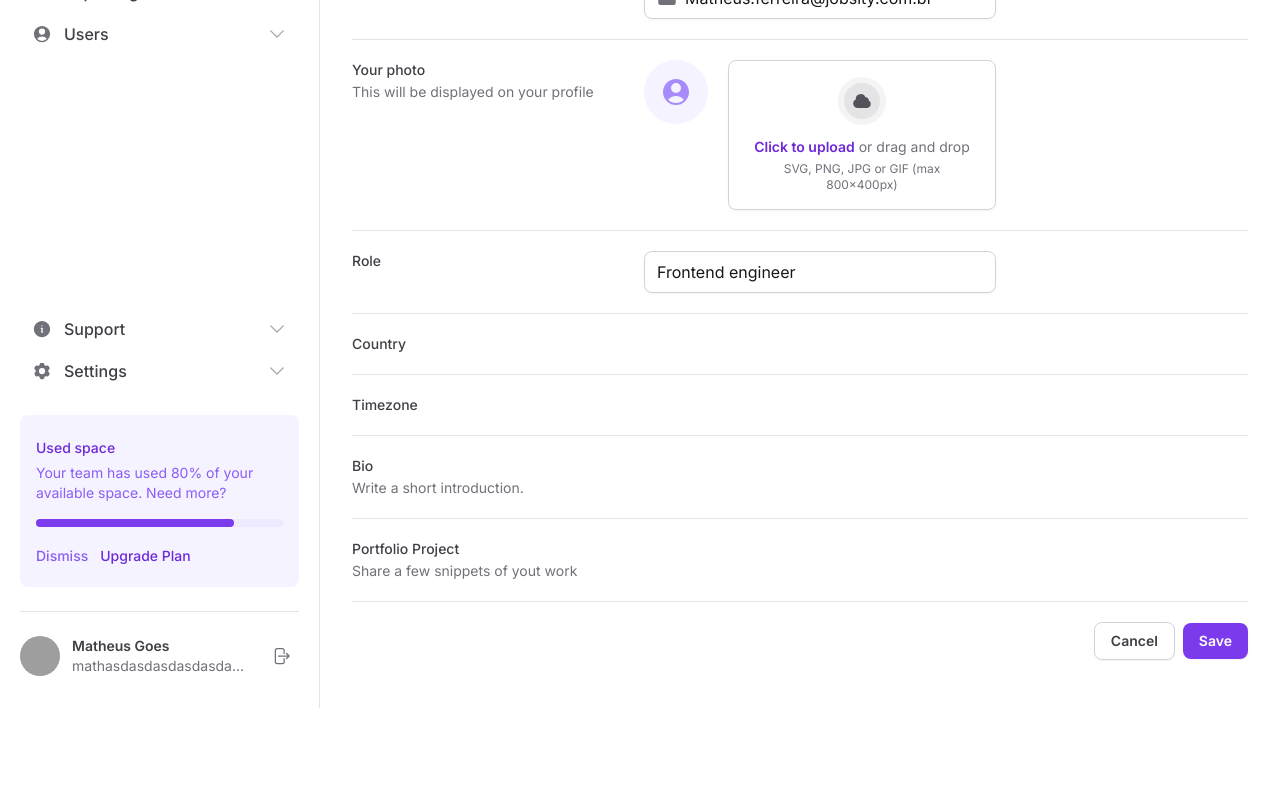
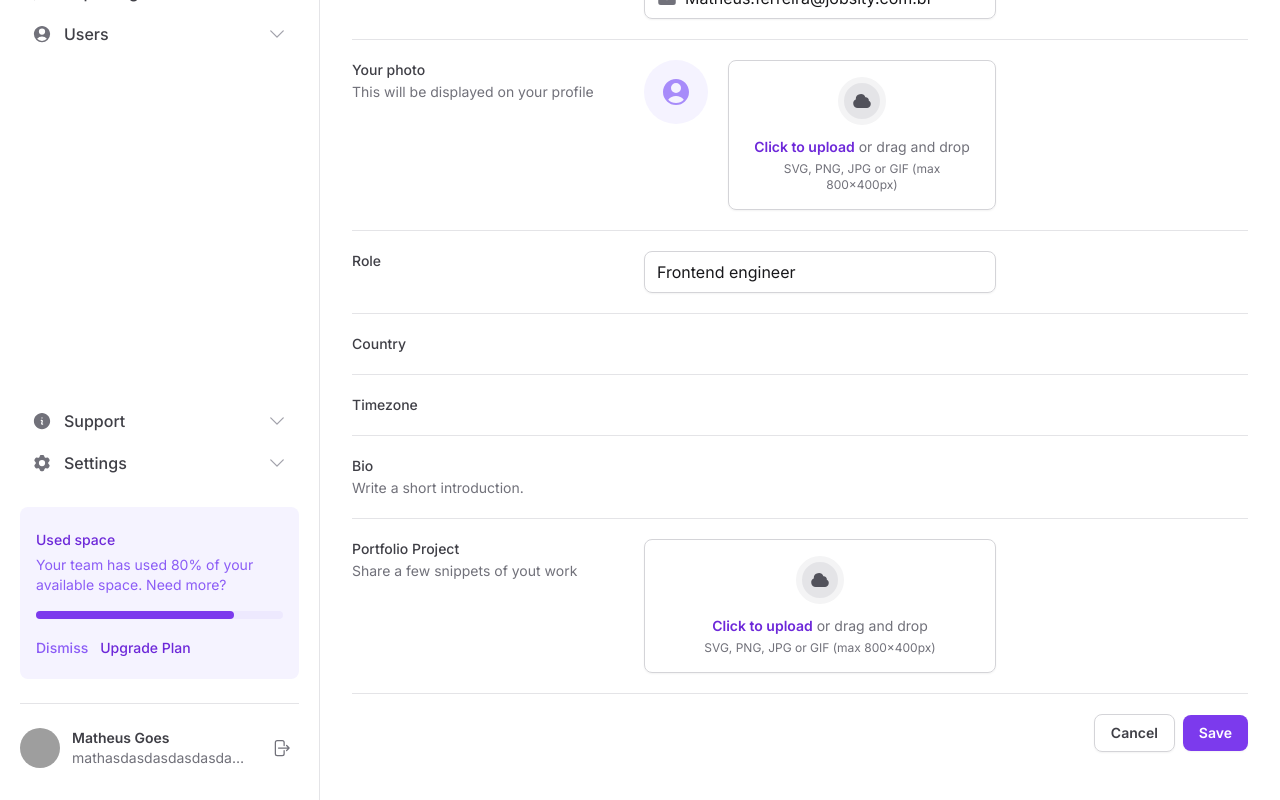
Before and after one commit to Matheus13F/master_tailwindcss, a Next.js app: page / in a window 1280 px wide. Shown: the part 356-1156 px from the top of the page. Before the commit the page ends 1064 px from the top, so only its background shows below. Built offline with nearby package versions, Linux system fonts and the light colour scheme; grey boxes are pictures that could not be loaded.

Commit message:
created context to handle image preview

```diff
--- a/src/app/page.tsx
+++ b/src/app/page.tsx
@@ -1,10 +1,7 @@
 import { SettingsTabs } from '@/components/SettingsTabs'
 import * as Input from '@/components/Input'
-import {
-  CloudIcon,
-  EnvelopeIcon,
-  UserCircleIcon,
-} from '@heroicons/react/24/solid'
+import { EnvelopeIcon } from '@heroicons/react/24/solid'
+import * as FileInput from '@/components/Form/FileInput'
 
 export default function Home() {
   return (
@@ -91,32 +88,11 @@ export default function Home() {
               </span>
             </label>
 
-            <div className="flex items-start gap-5">
-              <div className="flex h-16 w-16 items-center justify-center rounded-full bg-violet-50">
-                <UserCircleIcon className="h-8 w-8 text-violet-400" />
-              </div>
-
-              <label
-                htmlFor="photo"
-                className="group flex flex-1 cursor-pointer flex-col items-center gap-3 rounded-lg border border-zinc-300 px-6 py-4 text-center text-zinc-500 shadow-sm hover:border-violet-200 hover:bg-violet-50 hover:text-violet-500"
-              >
-                <div className="rounded-full border-6 border-zinc-100 bg-zinc-200 p-2 group-hover:border-violet-100 group-hover:bg-violet-200">
-                  <CloudIcon className="h-5 w-5 text-zinc-600 group-hover:text-violet-600" />
-                </div>
-                <div className="flex flex-col items-center gap-1">
-                  <span className="text-sm">
-                    <span className="font-semibold text-violet-700">
-                      Click to upload
-                    </span>{' '}
-                    or drag and drop
-                  </span>
-                  <span className="text-xs">
-                    SVG, PNG, JPG or GIF (max 800x400px)
-                  </span>
-                </div>
-              </label>
-              <input type="file" className="sr-only" id="photo" />
-            </div>
+            <FileInput.Root className="flex items-start gap-5">
+              <FileInput.ImagePreview />
+              <FileInput.Trigger />
+              <FileInput.Control />
+            </FileInput.Root>
           </div>
 
           <div className="grid grid-cols-form gap-3 pt-5">
@@ -170,7 +146,10 @@ export default function Home() {
               </span>
             </label>
 
-            <div />
+            <FileInput.Root>
+              <FileInput.Trigger />
+              <FileInput.Control multiple />
+            </FileInput.Root>
           </div>
 
           <div className="flex items-center justify-end gap-2 pt-5">
--- /dev/null
+++ b/src/components/Form/FileInput/Control.tsx
@@ -0,0 +1,30 @@
+'use client'
+
+import { ChangeEvent, ComponentProps } from 'react'
+import { useFileInput } from './Root'
+
+type ControlProps = ComponentProps<'input'>
+
+export function Control(props: ControlProps) {
+  const { id, onFilesSelected } = useFileInput()
+
+  function handleFilesSelected(event: ChangeEvent<HTMLInputElement>) {
+    if (!event.target.files?.length) {
+      return false
+    }
+
+    const files = Array.from(event.target.files)
+
+    onFilesSelected(files)
+  }
+
+  return (
+    <input
+      type="file"
+      className="sr-only"
+      id={id}
+      {...props}
+      onChange={handleFilesSelected}
+    />
+  )
+}
--- /dev/null
+++ b/src/components/Form/FileInput/ImagePreview.tsx
@@ -0,0 +1,36 @@
+'use client'
+
+import { UserCircleIcon } from '@heroicons/react/24/solid'
+import { useFileInput } from './Root'
+import { useMemo } from 'react'
+import Image from 'next/image'
+
+export function ImagePreview() {
+  const { files } = useFileInput()
+
+  const previewURL = useMemo(() => {
+    if (files.length === 0) {
+      return null
+    }
+
+    return URL.createObjectURL(files[0])
+  }, [files])
+
+  return (
+    <>
+      {previewURL === null ? (
+        <div className="flex h-16 w-16 items-center justify-center rounded-full bg-violet-50">
+          <UserCircleIcon className="h-8 w-8 text-violet-400" />
+        </div>
+      ) : (
+        <Image
+          src={previewURL}
+          alt=""
+          className="h-16-w-16 rounded-full object-cover"
+          width={64}
+          height={64}
+        />
+      )}
+    </>
+  )
+}
--- /dev/null
+++ b/src/components/Form/FileInput/Root.tsx
@@ -0,0 +1,31 @@
+'use client'
+import test from 'node:test'
+import {
+  ComponentProps,
+  createContext,
+  useId,
+  useContext,
+  useState,
+} from 'react'
+
+type RootProps = ComponentProps<'div'>
+
+type FileInputContextType = {
+  id: string
+  files: File[]
+  onFilesSelected: (files: File[]) => void
+}
+
+const FileInputContext = createContext({} as FileInputContextType)
+
+export function Root(props: RootProps) {
+  const id = useId()
+  const [files, setFiles] = useState<File[]>([])
+  return (
+    <FileInputContext.Provider value={{ id, files, onFilesSelected: setFiles }}>
+      <div {...props} />
+    </FileInputContext.Provider>
+  )
+}
+
+export const useFileInput = () => useContext(FileInputContext)
--- /dev/null
+++ b/src/components/Form/FileInput/Trigger.tsx
@@ -0,0 +1,28 @@
+'use client'
+
+import { CloudIcon } from '@heroicons/react/24/solid'
+import React from 'react'
+import { useFileInput } from './Root'
+
+export function Trigger() {
+  const { id } = useFileInput()
+
+  return (
+    <label
+      htmlFor={id}
+      className="group flex flex-1 cursor-pointer flex-col items-center gap-3 rounded-lg border border-zinc-300 px-6 py-4 text-center text-zinc-500
+    shadow-sm hover:border-violet-200 hover:bg-violet-50 hover:text-violet-500"
+    >
+      <div className="rounded-full border-6 border-zinc-100 bg-zinc-200 p-2 group-hover:border-violet-100 group-hover:bg-violet-200">
+        <CloudIcon className="h-5 w-5 text-zinc-600 group-hover:text-violet-600" />
+      </div>
+      <div className="flex flex-col items-center gap-1">
+        <span className="text-sm">
+          <span className="font-semibold text-violet-700">Click to upload</span>{' '}
+          or drag and drop
+        </span>
+        <span className="text-xs">SVG, PNG, JPG or GIF (max 800x400px)</span>
+      </div>
+    </label>
+  )
+}
--- /dev/null
+++ b/src/components/Form/FileInput/index.tsx
@@ -0,0 +1,6 @@
+import { Control } from './Control'
+import { ImagePreview } from './ImagePreview'
+import { Root } from './Root'
+import { Trigger } from './Trigger'
+
+export { Control, ImagePreview, Root, Trigger }
```
